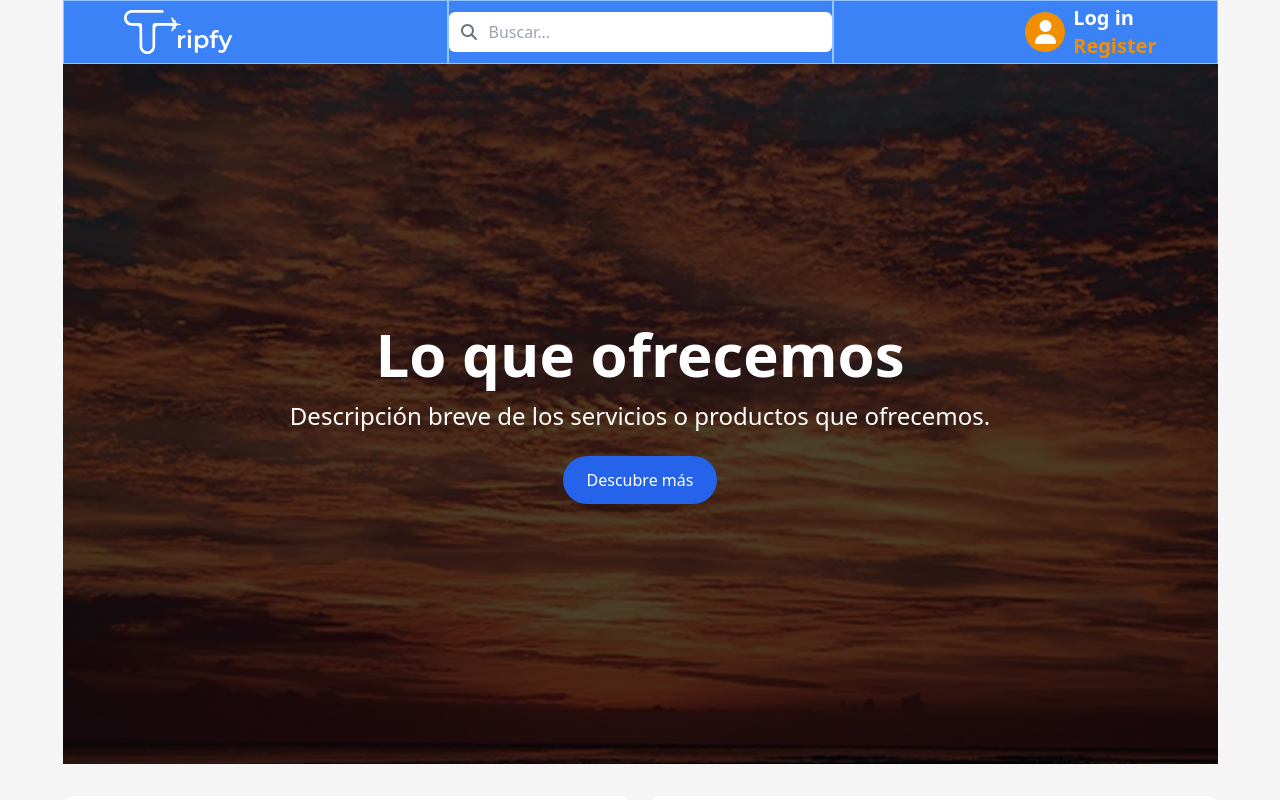
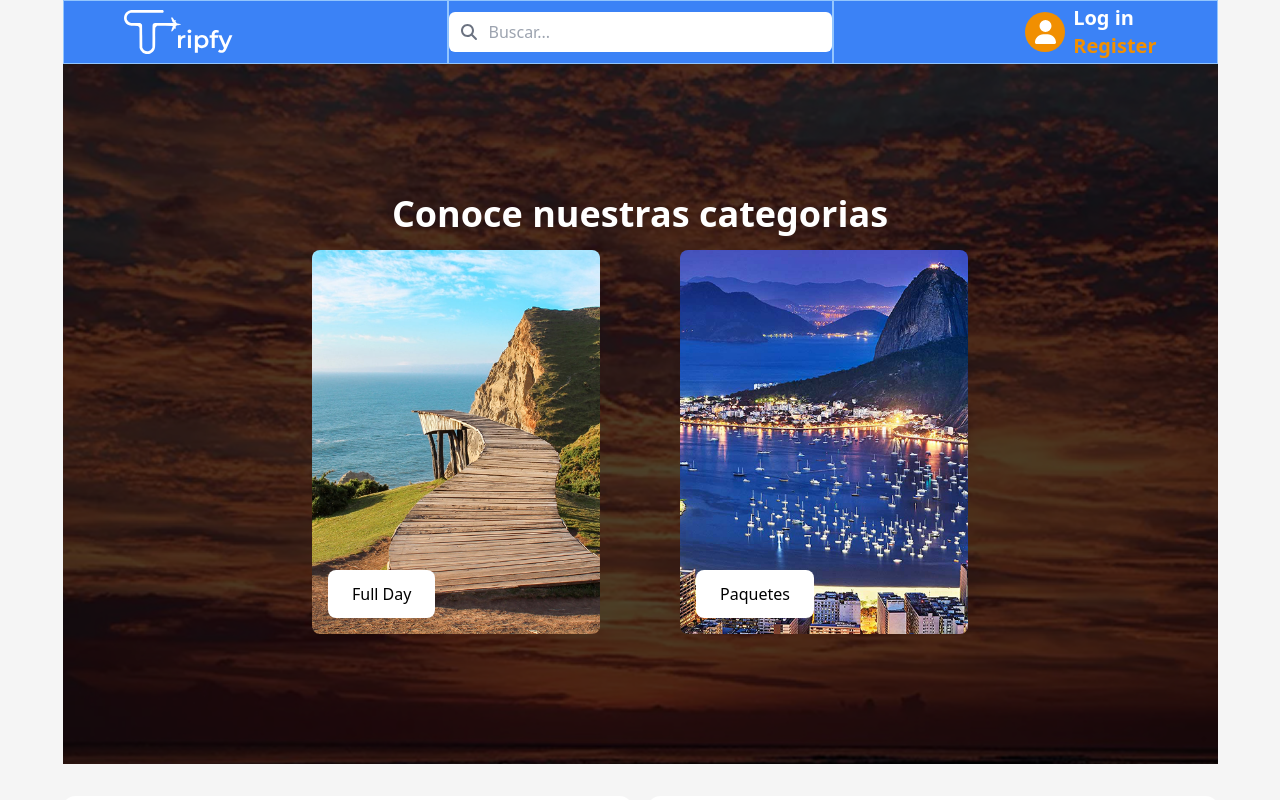
Before and after one commit to Kbri17/FrontEndTripfy, a React (Vite) app: page / in a window 1280 px wide. Shown: the top 800 px of the page. Built offline with nearby package versions, Linux system fonts and the light colour scheme.

Commit message:
update HeroSection component

```diff
--- a/src/HeroSection.jsx
+++ b/src/HeroSection.jsx
@@ -1,5 +1,7 @@
 import React from "react";
-import img from "../src/assets/img.png"
+import img from "../src/assets/img.png";
+import img1 from "../src/assets/img1-hs.png";
+import img2 from "../src/assets/img2-hs.png";
 
 const HeroSection = () => {
   return (
@@ -13,16 +15,32 @@ const HeroSection = () => {
       {/* Capa oscura para mejorar el contraste del texto */}
       <div className="absolute inset-0 bg-black opacity-50"></div>
       {/* Contenido centrado */}
-      <div className="relative z-10 flex flex-col items-center justify-center h-full text-center px-4">
-        <h1 className="text-4xl md:text-6xl text-white font-bold mb-4">
-          Lo que ofrecemos
+      <div className="relative z-10 flex flex-col items-center justify-center h-full  w-full text-center px-4">
+        <h1 className="text-4xl md:text-4xl text-white font-bold mb-4">
+          Conoce nuestras categorias
         </h1>
-        <p className="text-lg md:text-2xl text-white">
-          Descripción breve de los servicios o productos que ofrecemos.
-        </p>
-        <button className="mt-6 px-6 py-3 bg-blue-600 text-white rounded-full hover:bg-blue-700 transition">
-          Descubre más
-        </button>
+        <div className="flex flex-col md:flex-row items-center space-y-4 md:space-y-0 md:space-x-20">
+          <div className="relative flex flex-col items-center">
+            <img
+              src={img1}
+              alt="Categoria 1"
+              className="h-96 w-72 object-cover rounded-lg"
+            />
+            <button className="absolute bottom-4 left-4 px-6 py-3 bg-white text-wblue-600 rounded-lg hover:bg-blue-700 transition">
+              Full Day
+            </button>
+          </div>
+          <div className="relative flex flex-col items-center">
+            <img
+              src={img2}
+              alt="Categoria 2"
+              className="h-96 w-72 object-cover rounded-lg"
+            />
+            <button className="absolute bottom-4 left-4 px-6 py-3 bg-white text-wblue-600 rounded-lg hover:bg-blue-700 transition">
+              Paquetes
+            </button>
+          </div>
+        </div>
       </div>
     </section>
   );
```
Also changed, not shown: src/assets/img1-hs.png (added), src/assets/img2-hs.png (added).
